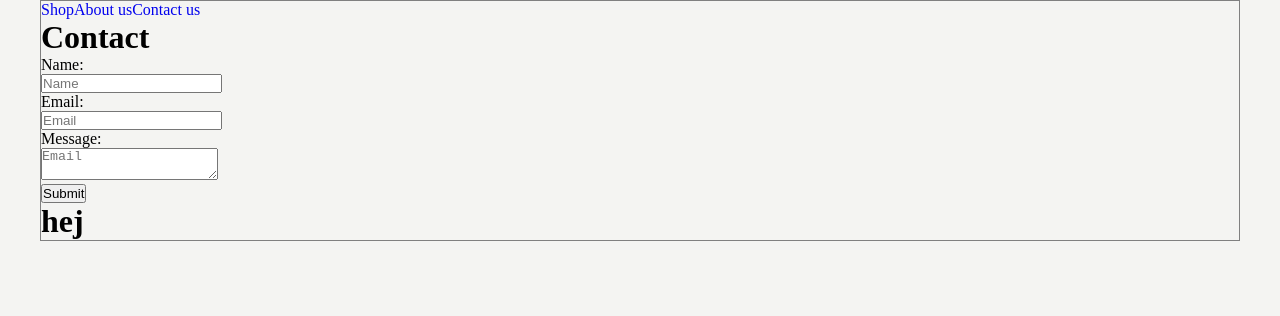
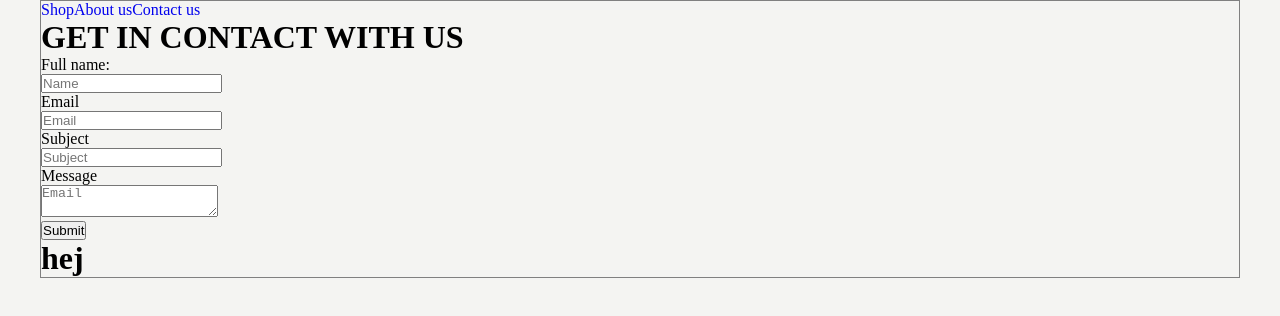
Before and after one commit to rts-cmk-wu13/hifi-horizon-therocket, a React (Vite) app: page /contact in a window 1280 px wide. Shown: the top 316 px of the page. Built offline with nearby package versions, Linux system fonts and the light colour scheme.

Commit message:
HTML for contactform

```diff
--- a/src/pages/Contact.jsx
+++ b/src/pages/Contact.jsx
@@ -6,23 +6,32 @@ export default function Contact() {
     return (
         <>
 
-        <h1>Contact</h1>
+        <h1>GET IN CONTACT WITH US</h1>
 
         <Form method="post" >
             <div className="form-group">
-                <label htmlFor="name">Name:</label>
+                <label htmlFor="name">Full name:</label>
                 <p>{errors && errors?.name?.errors[0]}</p>
 
                 <input type="text" name="name" placeholder="Name" />
             </div>
+
             <div className="form-group">
-                <label htmlFor="email">Email:</label>
+                <label htmlFor="email">Email</label>
                 <p>{errors && errors?.email?.errors[0]}</p>
 
                 <input type="email" name="email" placeholder="Email" />
             </div>
+
             <div className="form-group">
-                <label htmlFor="message">Message:</label>
+                <label htmlFor="subject">Subject</label>
+                <p>{errors && errors?.subject?.errors[0]}</p>
+
+                <input type="text" name="subject" placeholder="Subject" />
+            </div>
+
+            <div className="form-group">
+                <label htmlFor="message">Message</label>
                 <p>{errors && errors?.message?.errors[0]}</p>
                 <textarea type="message" name="message" placeholder="Email" />
             </div>
```
